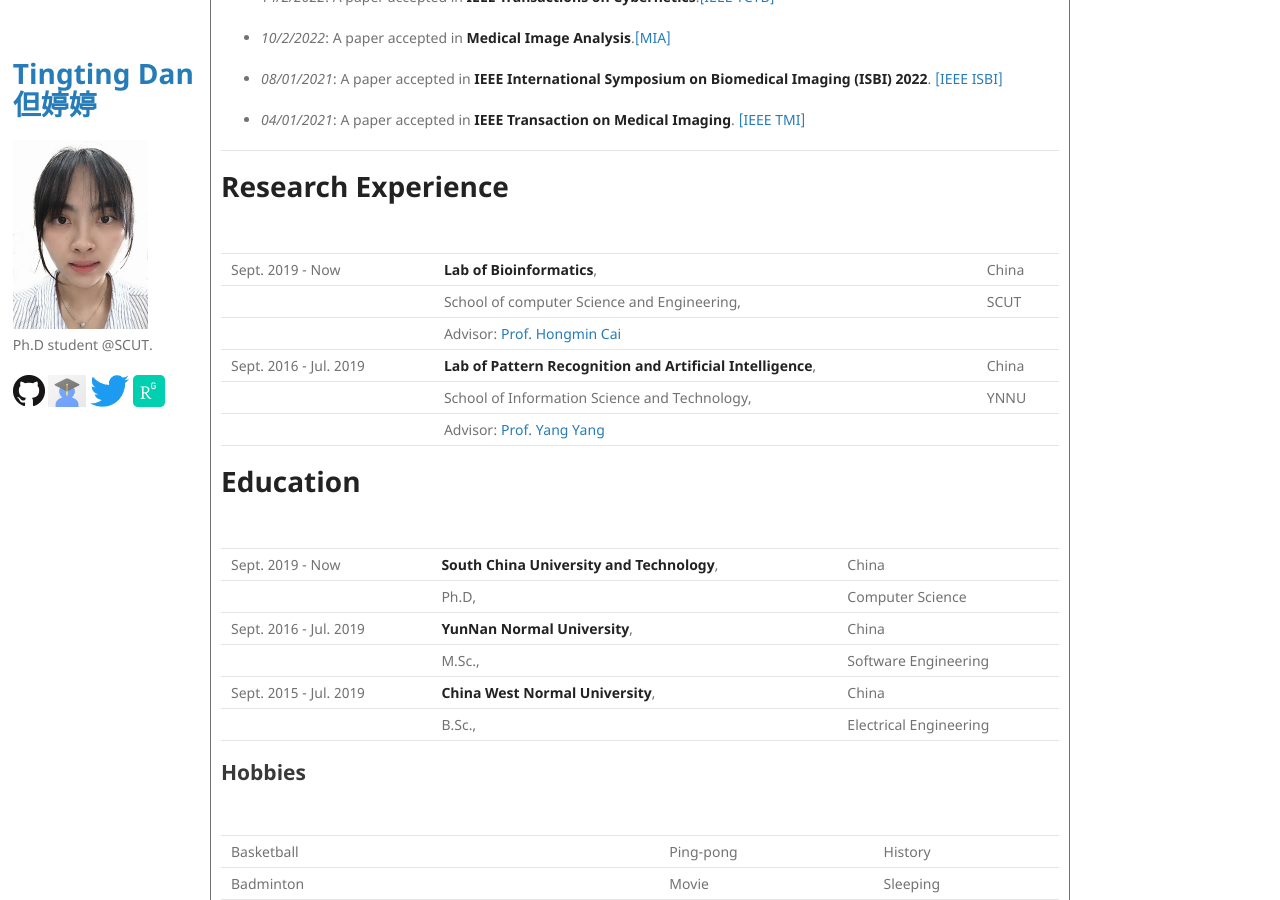
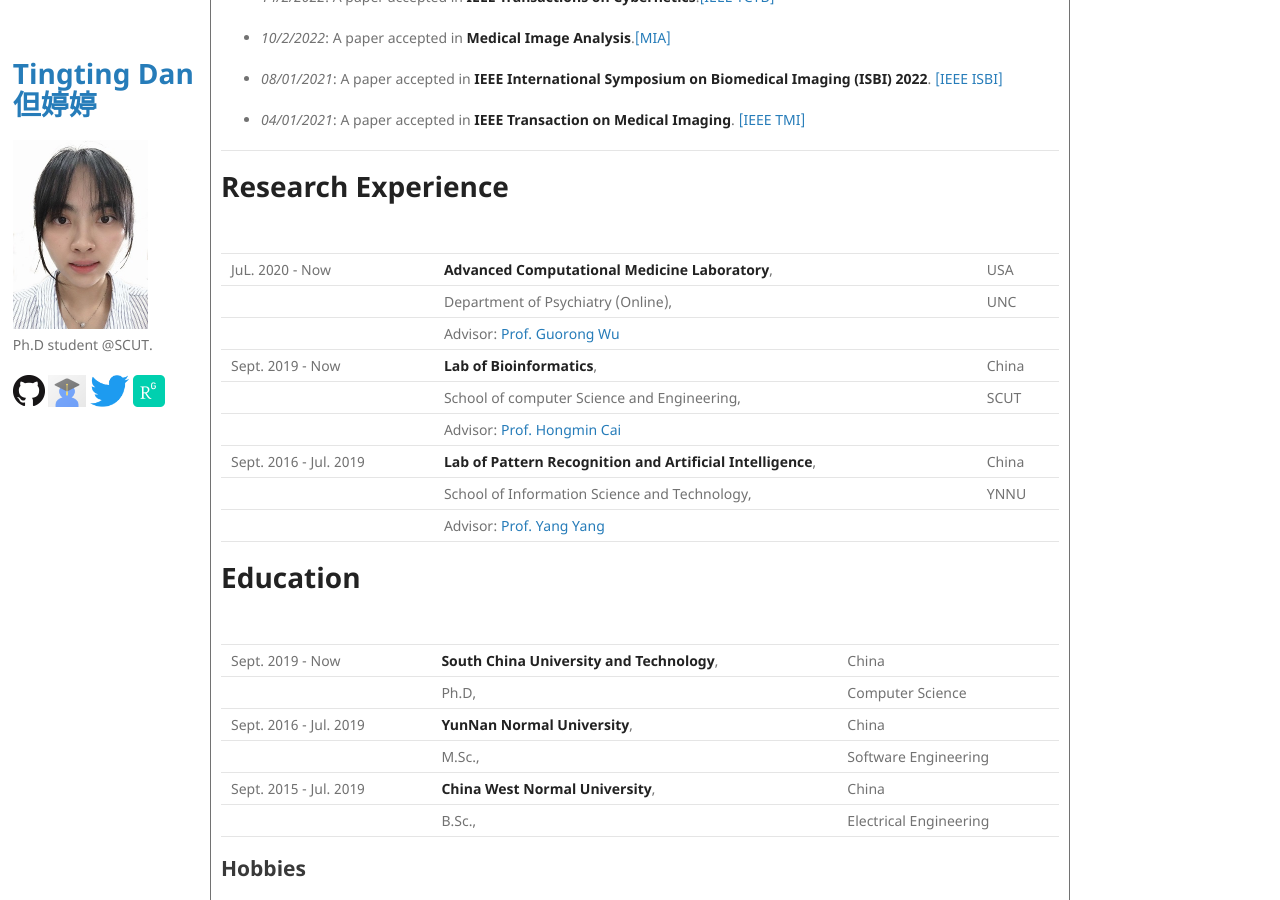
Before and after one commit to Dandy5721/dandy.github.io, a Jekyll site: the page built from index.md, in a window 1280 px wide and 900 px high, scrolled down 389 px. Built offline with Jekyll 4.4.1, drawn with Linux system fonts in a browser that asks for light colours; our own code applies the rules of GitHub Pages for plain Markdown files.

Commit message:
Update index.md

```diff
--- a/index.md
+++ b/index.md
@@ -31,6 +31,9 @@ I am interested in fMRI data analysis and mainfold learning.
 
 |         |           |   |
 |:-------------|:------------------|:------|
+| JuL. 2020 - Now         | **Advanced Computational Medicine Laboratory**, | USA  |
+|                                     | Department of Psychiatry (Online),  |  UNC  |
+|                                     | Advisor: [Prof. Guorong Wu](https://scholar.google.com/citations?user=XVsMB2kAAAAJ&hl=en) | |
 | Sept. 2019 - Now         | **Lab of Bioinformatics**, | China  |
 |                                     | School of computer Science and Engineering,  |  SCUT  |
 |                                     | Advisor: [Prof. Hongmin Cai](https://scholar.google.com/citations?user=B2BWq_EAAAAJ&hl=en) | |
```
